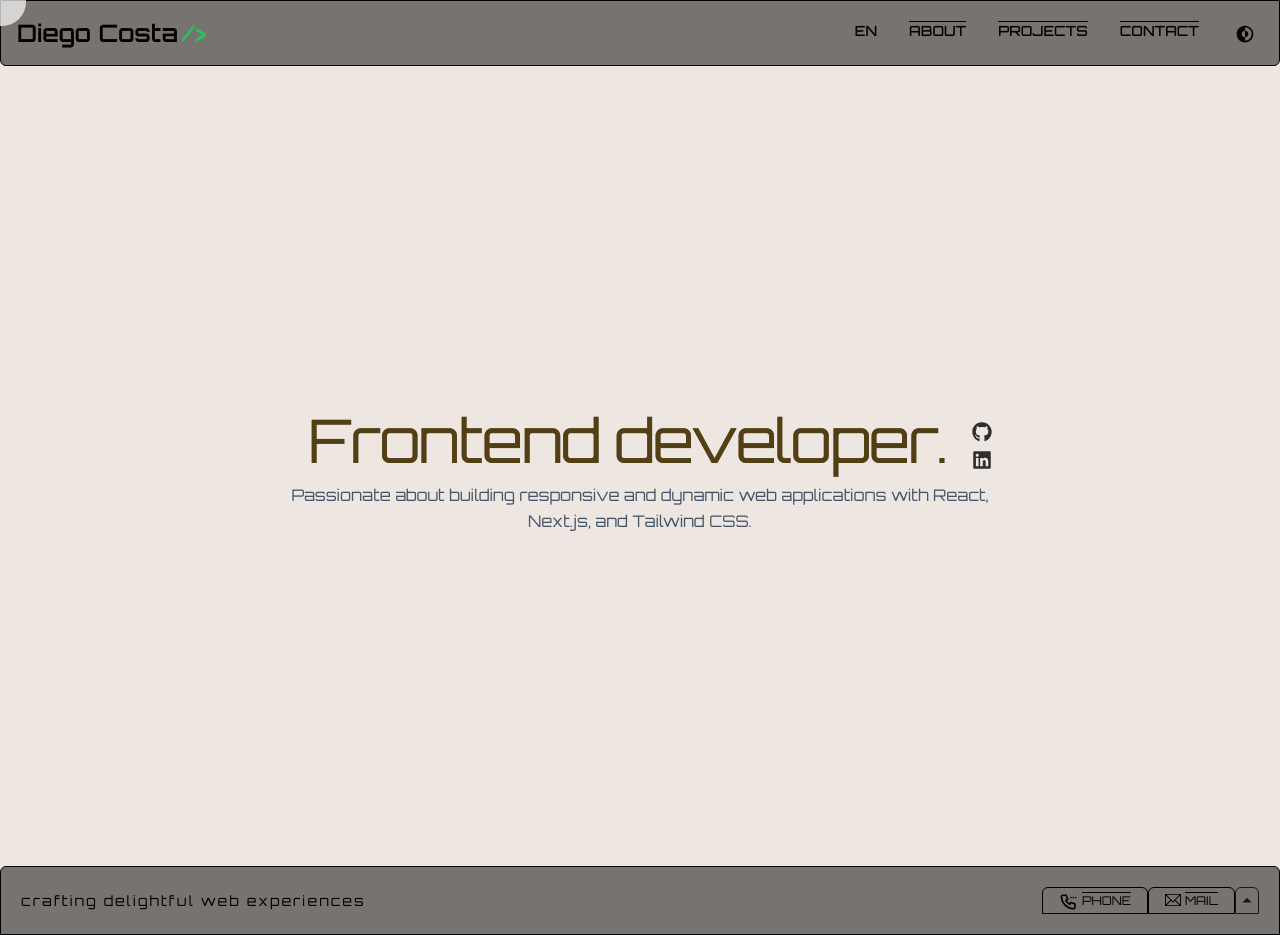
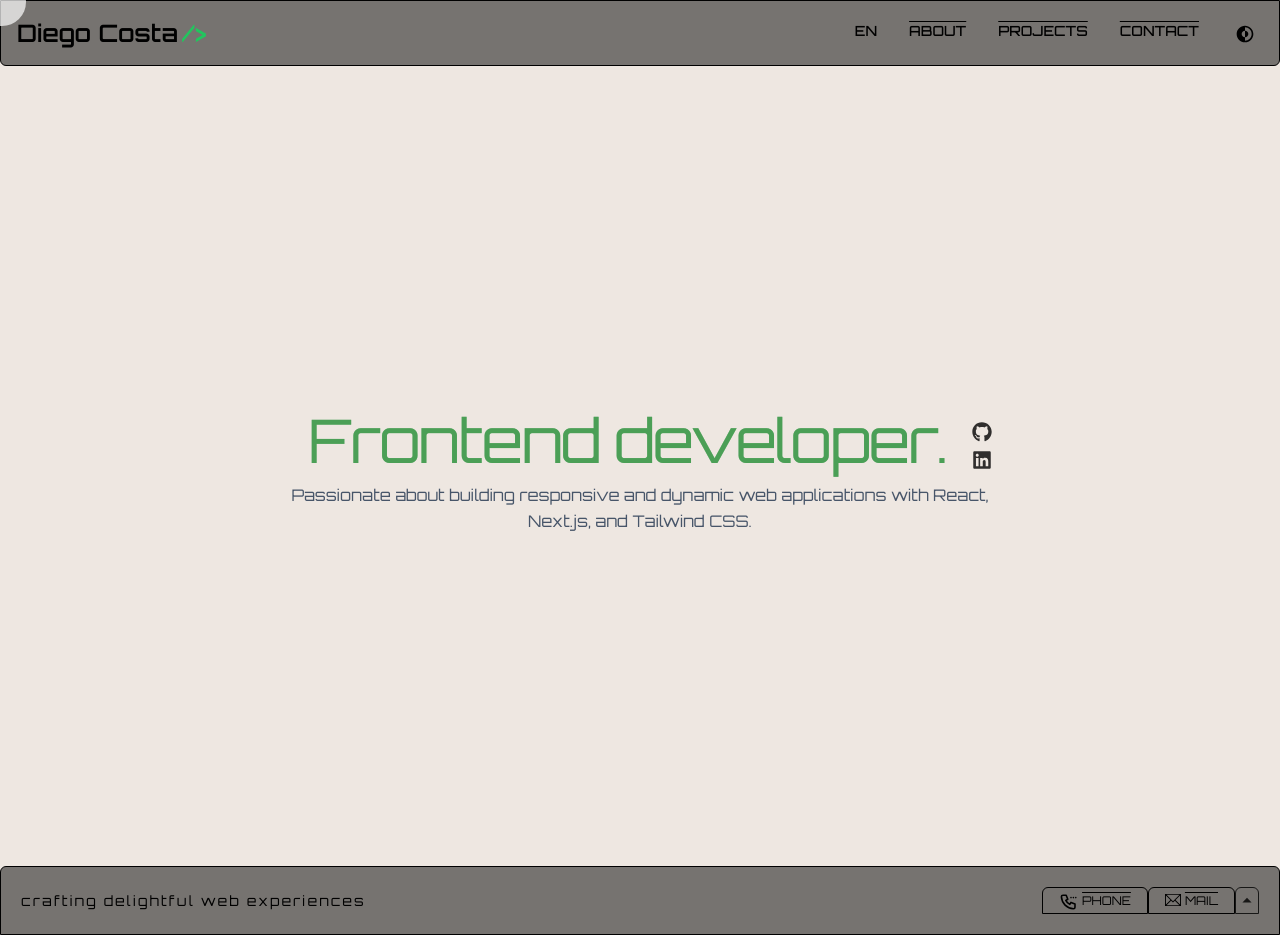
Before and after one commit to DiegoCstyles/portfolio, a Next.js app: page / in a window 1280 px wide. Built offline with nearby package versions, Linux system fonts and the light colour scheme.

Commit message:
Update Hero.tsx

```diff
--- a/components/Hero/Hero.tsx
+++ b/components/Hero/Hero.tsx
@@ -66,10 +66,10 @@ const Hero = ({ currentLanguage }: HeroProps) => {
       <div className="mx-auto max-w-[44rem] text-center">
         {/* Heading and Contact Icons */}
         <div className="flex  flex-auto">
-          <h1 className="flex-1 glitch-effect1 mt-3 text-7xl sm:text-6xl md:text-6xl lg:text-6xl xl:text-6xl leading-[4rem] tracking-tight text-text-cyan-300 dark:text-cyan-300">
+          <h1 className="text-green-600 dark:text-cyan-300 flex-1 glitch-effect1 mt-3 text-7xl sm:text-6xl md:text-6xl lg:text-6xl xl:text-6xl leading-[4rem] tracking-tight">
             {translations[currentLanguage].title}
-            <span className="glitch-effect2 text-red-600" data-text={translations[currentLanguage].title}></span>
-            <span className="glitch-effect3 text-lime-400" data-text={translations[currentLanguage].title}></span>
+            <span className="glitch-effect2 text-red-500 dark:text-red-600" data-text={translations[currentLanguage].title}></span>
+            <span className="glitch-effect3 text-green-400 dark:text-lime-400" data-text={translations[currentLanguage].title}></span>
           </h1>
 
           {!isMobile && (<ContactIcons />)}
```
